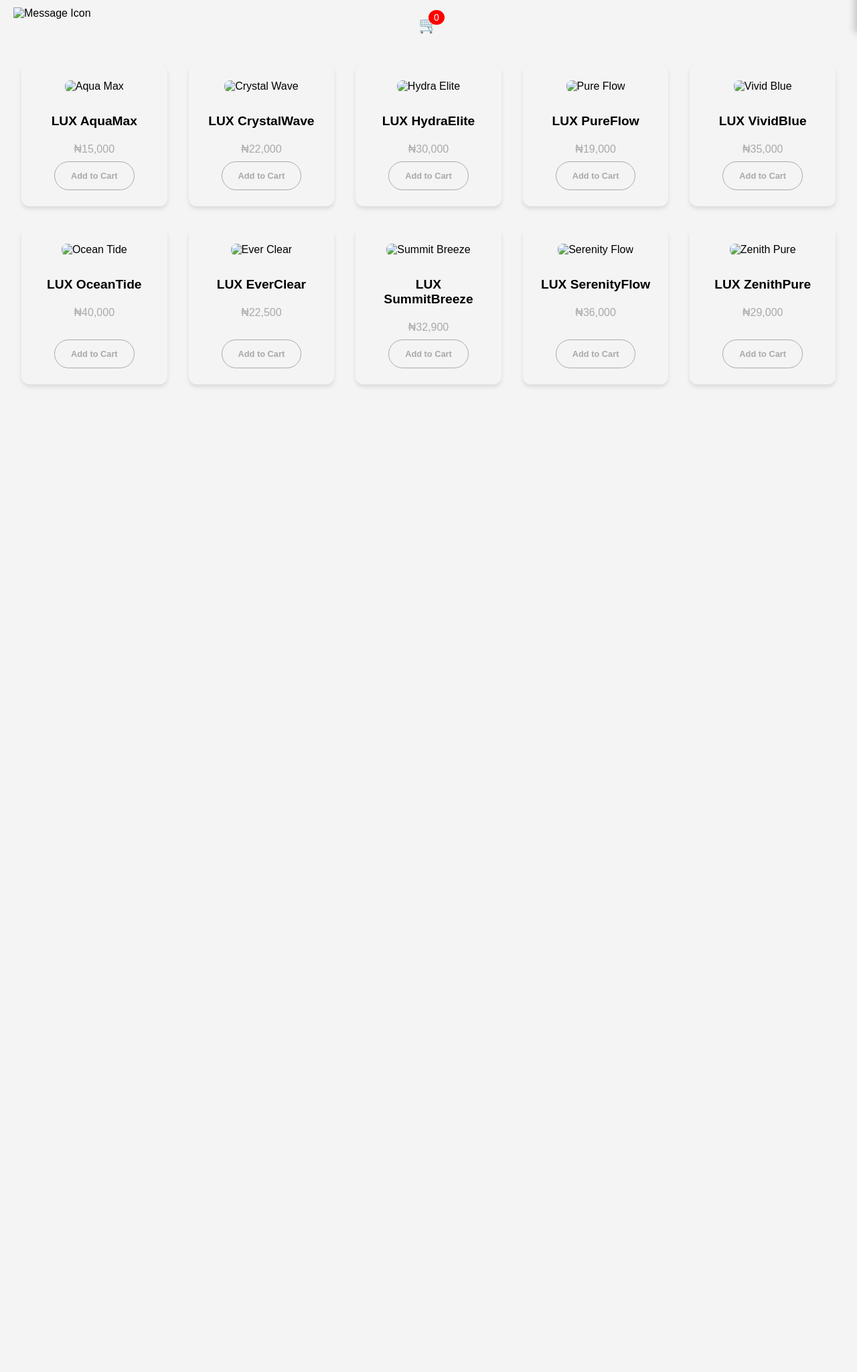
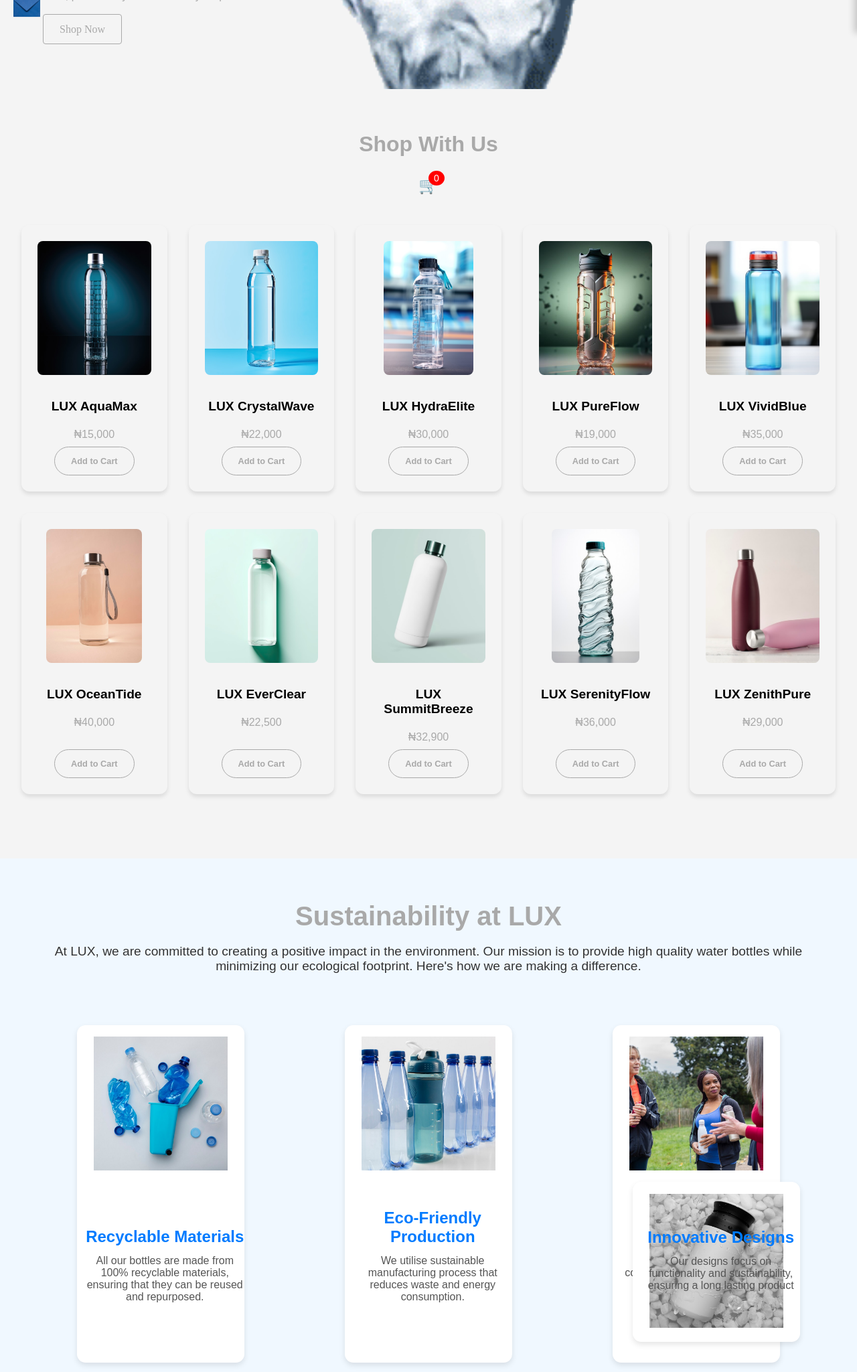
Before and after one commit to Nonso-charles/Lux, a plain HTML site: page index.html in a window 1280 px wide. Shown: the part 751-2800 px from the top of the page at 67% size. Before the commit the page ends 1421 px from the top, so only its background shows below. Drawn offline with Linux system fonts and the light colour scheme; a web font is replaced by a local one.

Commit message:
Added THE SUSTAINABILITY SECTION

```diff
--- a/index.html
+++ b/index.html
@@ -12,12 +12,7 @@
   <header>
     <nav class="navbar">
       <div class="logo">
-<svg
-    xmlns="http://www.w3.org/2000/svg"
-    width="200"
-    height="50"
-    viewBox="0 0 300 100"
->
+        <svg xmlns="http://www.w3.org/2000/svg" width="200" height="50" viewBox="0 0 300 100">
           <defs>
             <linearGradient id="grad1" x1="0%" y1="0%" x2="100%" y2="100%">
               <stop offset="0%" style="stop-color: darkgray; stop-opacity:1" />
@@ -31,6 +26,7 @@
                 fill: url(#grad1);
                 filter: drop-shadow(2px 2px 2px rgba(0, 0, 0, 0.3));
               }
+
               .water-drop {
                 fill: #00BFFF;
                 filter: drop-shadow(1px 1px 2px rgba(0, 0, 0, 0.3));
@@ -38,9 +34,7 @@
             </style>
           </defs>
           <text x="10" y="70" class="text">LUX</text>
-    <path
-
-    />
+          <path />
         </svg>
 
 
@@ -119,7 +113,7 @@
     <div class="products-grid">
       <div class="product" data-name="Aqua Max" data-price="15000">
         <div class="product-image">
-        <img src="assets/Aquamax.jpeg" alt="Aqua Max">
+          <img src="Aquamax.jpeg" alt="Aqua Max">
         </div>
         <h3>LUX AquaMax</h3>
         <p>₦15,000</p>
@@ -128,7 +122,7 @@
 
       <div class="product" data-name="Crystal Wave" data-price="22000">
         <div class="product-image">
-        <img src="assets/Crystalwave.jpeg" alt="Crystal Wave">
+          <img src="Crystalwave.jpeg" alt="Crystal Wave">
         </div>
         <h3>LUX CrystalWave</h3>
         <p>₦22,000</p>
@@ -137,7 +131,7 @@
 
       <div class="product" data-name="Hydra Elite" data-price="30000">
         <div class="product-image">
-        <img src="assets/Hydraelite.jpeg" alt="Hydra Elite">
+          <img src="Hydraelite.jpeg" alt="Hydra Elite">
         </div>
         <h3>LUX HydraElite</h3>
         <p>₦30,000</p>
@@ -146,7 +140,7 @@
 
       <div class="product" data-name="Pure Flow" data-price="19000">
         <div class="product-image">
-        <img src="assets/Pureflow.jpeg" alt="Pure Flow">
+          <img src="Pureflow.jpeg" alt="Pure Flow">
         </div>
         <h3>LUX PureFlow</h3>
         <p>₦19,000</p>
@@ -155,7 +149,7 @@
 
       <div class="product" data-name="Vivid Blue" data-price="35000">
         <div class="product-image">
-        <img src="assets/Vividblue.jpeg" alt="Vivid Blue">
+          <img src="Vividblue.jpeg" alt="Vivid Blue">
         </div>
         <h3>LUX VividBlue</h3>
         <p>₦35,000</p>
@@ -164,7 +158,7 @@
 
       <div class="product" data-name="Ocean Tide" data-price="40000">
         <div class="product-image">
-        <img src="assets/Oceantide.jpeg" alt="Ocean Tide">
+          <img src="Oceantide.jpeg" alt="Ocean Tide">
         </div>
         <h3>LUX OceanTide</h3>
         <p>₦40,000</p>
@@ -173,7 +167,7 @@
 
       <div class="product" data-name="Ever Clear" data-price="22500">
         <div class="product-image">
-        <img src="assets/Everclear.jpeg" alt="Ever Clear">
+          <img src="Everclear.jpeg" alt="Ever Clear">
         </div>
         <h3>LUX EverClear</h3>
         <p>₦22,500</p>
@@ -182,7 +176,7 @@
 
       <div class="product" data-name="Summit Breeze" data-price="32900">
         <div class="product-image">
-    <img src="assets/Summitbreeze.jpeg" alt="Summit Breeze">
+          <img src="Summitbreeze.jpeg" alt="Summit Breeze">
         </div>
         <h3>LUX SummitBreeze</h3>
         <p>₦32,900</p>
@@ -191,7 +185,7 @@
 
       <div class="product" data-name="Serenity Flow" data-price="36000">
         <div class="product-image">
-        <img src="assets/Serenityflow.jpeg" alt="Serenity Flow" class="flow">
+          <img src="Serenityflow.jpeg" alt="Serenity Flow" class="flow">
         </div>
         <h3>LUX SerenityFlow</h3>
         <p>₦36,000</p>
@@ -200,7 +194,7 @@
 
       <div class="product" data-name="Zenith Pure" data-price="29000">
         <div class="product-image">
-        <img src="assets/Zenithpure.jpeg" alt="Zenith Pure">
+          <img src="Zenithpure.jpeg" alt="Zenith Pure">
         </div>
         <h3>LUX ZenithPure</h3>
         <p>₦29,000</p>
@@ -220,7 +214,7 @@
   </section>
 
   <div class="floating-icon" id="contactIcon">
-<img src="assets/message.jpeg" alt="Message Icon">
+    <img src="message.jpeg" alt="Message Icon">
   </div>
 
   <div class="contact-form" id="contactForm">
@@ -237,6 +231,61 @@
     </form>
   </div>
 
+  <section class="sustainability">
+    <div class="container">
+      <h2>Sustainability at LUX</h2>
+      <p>At LUX, we are committed to creating a positive impact in the environment. Our mission is to provide high
+        quality water bottles while minimizing our ecological footprint. Here's how we are making a difference.</p>
+      <div class="sustainability-initiatives">
+        <div class="initiative">
+          <img src="recycle.jpg" alt="Recycle Image">
+          <div class="initiative-content">
+            <h3>Recyclable Materials</h3>
+            <p>All our bottles are made from 100% recyclable materials, ensuring that they can be reused and repurposed.
+            </p>
+          </div>
+
+        </div>
+        <div class="initiative">
+          <img src="eco-friendly.jpg" alt="">
+          <div class="initiative-content">
+            <h3>Eco-Friendly Production</h3>
+            <p>We utilise sustainable manufacturing process that reduces waste and energy consumption.</p>
+          </div>
+
+        </div>
+        <div class="initiative">
+          <img src="community.jpg" alt="">
+          <div class="initiative-content">
+            <h3>Community Engagement</h3>
+            <p>We actively participate in community clean-up events and support local environmental initiatives</p>
+          </div>
+
+          <div class="initiative">
+            <img src="innovative.jpg" alt="">
+            <div class="initiative-content">
+              <h3>Innovative Designs</h3>
+              <p>Our designs focus on functionality and sustainability, ensuring a long lasting product</p>
+            </div>
+
+          </div>
+          <div class="pagination">
+            <button class="prev" onclick="changeSlide(-1)"><svg xmlns="http://www.w3.org/2000/svg" id="Layer_1"
+                data-name="Layer 1" viewBox="0 0 24 24" width="40" height="40">
+                <path
+                  d="M11,23.94L.89,14.13C.31,13.55,0,12.79,0,11.99,0,11.19,.31,10.43,.88,9.87h0S11,.06,11,.06V6.99h13v10H11v6.95ZM2.29,11.29c-.19,.19-.29,.44-.29,.71s.1,.52,.29,.71l6.71,6.51v-4.22h13v-6H9V4.79L2.29,11.29Z" />
+              </svg></button>
+
+            <button class="next" onclick="changeSlide(1)"><svg xmlns="http://www.w3.org/2000/svg" id="Layer_1"
+                data-name="Layer 1" viewBox="0 0 24 24" width="40" height="40">
+                <path
+                  d="M13,23.94v-6.93H0V7.01H13V.06l10.11,9.82c.58,.58,.89,1.33,.89,2.13s-.31,1.56-.88,2.13h0s-10.11,9.8-10.11,9.8ZM2,15.01H15v4.21l6.71-6.5c.19-.19,.29-.44,.29-.71s-.1-.52-.29-.71l-6.71-6.51v4.22H2v6Z" />
+              </svg></button>
+          </div>
+        </div>
+      </div>
+  </section>
+
   <script src="script.js"></script>
 </body>
 
--- a/styles.css
+++ b/styles.css
@@ -7,54 +7,54 @@
 }
 
 @font-face {
-  font-family: 'Avenir Heavy';
-  src: url('assets/fonts/Avenir-Heavy.woff2') format('woff2'),
-       url('assets/fonts/Avenir-Heavy.woff') format('woff');
+  font-family: "Avenir Heavy";
+  src: url("assets/fonts/Avenir-Heavy.woff2") format("woff2"),
+    url("assets/fonts/Avenir-Heavy.woff") format("woff");
   font-weight: normal;
 }
 
 @font-face {
-  font-family: 'Avenir Heavy Oblique';
-  src: url('assets/fonts/Avenir-Heavy-Oblique.woff2') format('woff2'),
-       url('assets/fonts/Avenir-Heavy-Oblique.woff') format('woff');
+  font-family: "Avenir Heavy Oblique";
+  src: url("assets/fonts/Avenir-Heavy-Oblique.woff2") format("woff2"),
+    url("assets/fonts/Avenir-Heavy-Oblique.woff") format("woff");
   font-weight: normal;
   font-style: oblique;
 }
 
 @font-face {
-  font-family: 'Brandon Grotesque';
-  src: url('assets/fonts/Brandon-Grotesque-Regular.woff2') format('woff2'),
-       url('assets/fonts/Brandon-Grotesque-Regular.woff') format('woff');
+  font-family: "Brandon Grotesque";
+  src: url("assets/fonts/Brandon-Grotesque-Regular.woff2") format("woff2"),
+    url("assets/fonts/Brandon-Grotesque-Regular.woff") format("woff");
   font-weight: normal;
 }
 
 @font-face {
-  font-family: 'Helvetica Neue Ultra';
-  src: url('assets/fonts/Helvetica-Neue-Ultra.woff2') format('woff2'),
-       url('assets/fonts/Helvetica-Neue-Ultra.woff') format('woff');
+  font-family: "Helvetica Neue Ultra";
+  src: url("assets/fonts/Helvetica-Neue-Ultra.woff2") format("woff2"),
+    url("assets/fonts/Helvetica-Neue-Ultra.woff") format("woff");
   font-weight: normal;
 }
 
-
 body {
   background-color: #f4f4f4;
-    font-family: 'Avenir Heavy', sans-serif;
+  font-family: "Avenir Heavy", sans-serif;
+  height: 100%;
 }
 
 h1 {
-    font-family: 'Avenir Heavy Oblique', sans-serif;
+  font-family: "Avenir Heavy Oblique", sans-serif;
 }
 
 p {
-    font-family: 'Brandon Grotesque', sans-serif;
+  font-family: "Brandon Grotesque", sans-serif;
 }
 
 h2 {
-    font-family: 'Helvetica Neue Ultra', sans-serif;
+  font-family: "Helvetica Neue Ultra", sans-serif;
 }
 
 a {
-    font-family: 'Avenir Heavy Oblique';
+  font-family: "Avenir Heavy Oblique";
 }
 
 /* Navbar Styling */
@@ -70,7 +70,7 @@ a {
 
 .logo {
   font-weight: bold;
-    font-family: 'Avenir Heavy', sans-serif;
+  font-family: "Avenir Heavy", sans-serif;
 }
 
 /* Nav Links */
@@ -136,12 +136,14 @@ a {
 
 /* Hero section */
 .hero {
-    background: url('assets/hero.gif');
+  background: url("hero.gif");
   background-size: cover;
   background-repeat: no-repeat;
   background-position: center;
-    height: 70vh;
-    width: 100%;
+  height: 100vh;
+  display: flex;
+  justify-content: center;
+  align-items: center;
   position: relative;
   z-index: -100;
 }
@@ -286,7 +288,7 @@ a {
   right: -320px;
   width: 320px;
   height: 100%;
-    background: url('assets/cart-bg.jpeg');
+  background: url("assets/cart-bg.jpeg");
   background-repeat: no-repeat;
   background-size: cover;
   background-position: center;
@@ -380,7 +382,7 @@ a {
 }
 
 .send-btn:hover {
-    background: linear-gradient(90deg, #6495ED, #4169E1);
+  background: linear-gradient(90deg, #6495ed, #4169e1);
 }
 
 .close-form {
@@ -389,11 +391,11 @@ a {
 }
 
 .close-form:hover {
-    background: linear-gradient(90deg, #A9A9A9, #808080);
+  background: linear-gradient(90deg, #a9a9a9, #808080);
 }
 
 .contact-form::after {
-   content: '';
+  content: "";
   position: absolute;
   bottom: 100%; /* Position above the form */
   left: 20px; /* Adjust to position the tail */
@@ -412,11 +414,101 @@ a {
   margin: 10px 0 5px;
 }
 
-.contact-form input, .contact-form textarea {
+.contact-form input,
+.contact-form textarea {
   padding: 10px;
   margin-bottom: 10px;
   border: 1px solid #ccc;
   border-radius: 4px;
+}
+
+/* Sustainability section */
+.sustainability {
+  background: #f0f8ff;
+  padding: 4rem 2rem;
+  text-align: center;
+}
+
+.container {
+  max-width: 1200px;
+  margin: 0 auto;
+}
+
+.container h2 {
+  font-size: 2.5rem;
+  color: #a9a9a9;
+  margin-bottom: 1.2rem;
+}
+
+.container p {
+  font-size: 1.2rem;
+  color: #333;
+  margin-bottom: 4rem;
+}
+
+.sustainability-initiatives {
+  display: flex;
+  justify-content: space-around;
+  flex-wrap: wrap;
+}
+
+.initiative {
+  background: white;
+  border-radius: 0.8rem;
+  position: relative;
+  box-shadow: 0 4px 8px rgba(0, 0, 0, 0.1);
+  padding: 1.1rem;
+  margin: 0.8rem;
+  width: 250px;
+  transition: transform 0.3s;
+}
+
+.initiative:hover {
+  transform: translateY(-5px);
+}
+
+.initiative img {
+  width: 200px;
+  height: 200px;
+  object-fit: cover;
+}
+
+.initiative h3 {
+  font-size: 1.5rem;
+  color: #007bff;
+  margin-bottom: 0.8rem;
+}
+
+.initiative p {
+  font-size: 1rem;
+  color: #555;
+}
+
+.initiative-content {
+  position: absolute;
+  left: 5%;
+  bottom: 5%;
+}
+
+.pagination {
+  display: none;
+  margin-top: 1.2px;
+}
+
+.prev,
+.next {
+  background: #007bff;
+  color: white;
+  border: none;
+  padding: 0.8rem 1, 3rem;
+  cursor: pointer;
+  border-radius: 5px;
+  margin: 0 0.8rem;
+}
+
+.prev:hover,
+.next:hover {
+  background: #0056b3;
 }
 
 /* Responsive Styles */
@@ -451,7 +543,7 @@ a {
 
   .products-grid {
     display: grid;
-        grid-template-columns: repeat(2,  minmax(150px, 1fr));
+    grid-template-columns: repeat(2, minmax(150px, 1fr));
     gap: 1rem;
     padding: 1rem;
   }
@@ -463,4 +555,19 @@ a {
   .product-image img {
     height: 150px;
   }
+
+  .sustainability-initiatives {
+    display: none;
   }
+
+  .pagination {
+    display: flex;
+    justify-content: center;
+  }
+}
+
+@media (max-width: 769px) {
+  .pagination {
+    display: none;
+  }
+}
```
Also changed, not shown: script.js (+8 -0 lines), community.jpg (added), eco-friendly.jpg (added), innovative.jpg (added), left.svg (added), recycle.jpg (added), right.svg (added). Lines whose indentation alone changed are shown as unchanged.
